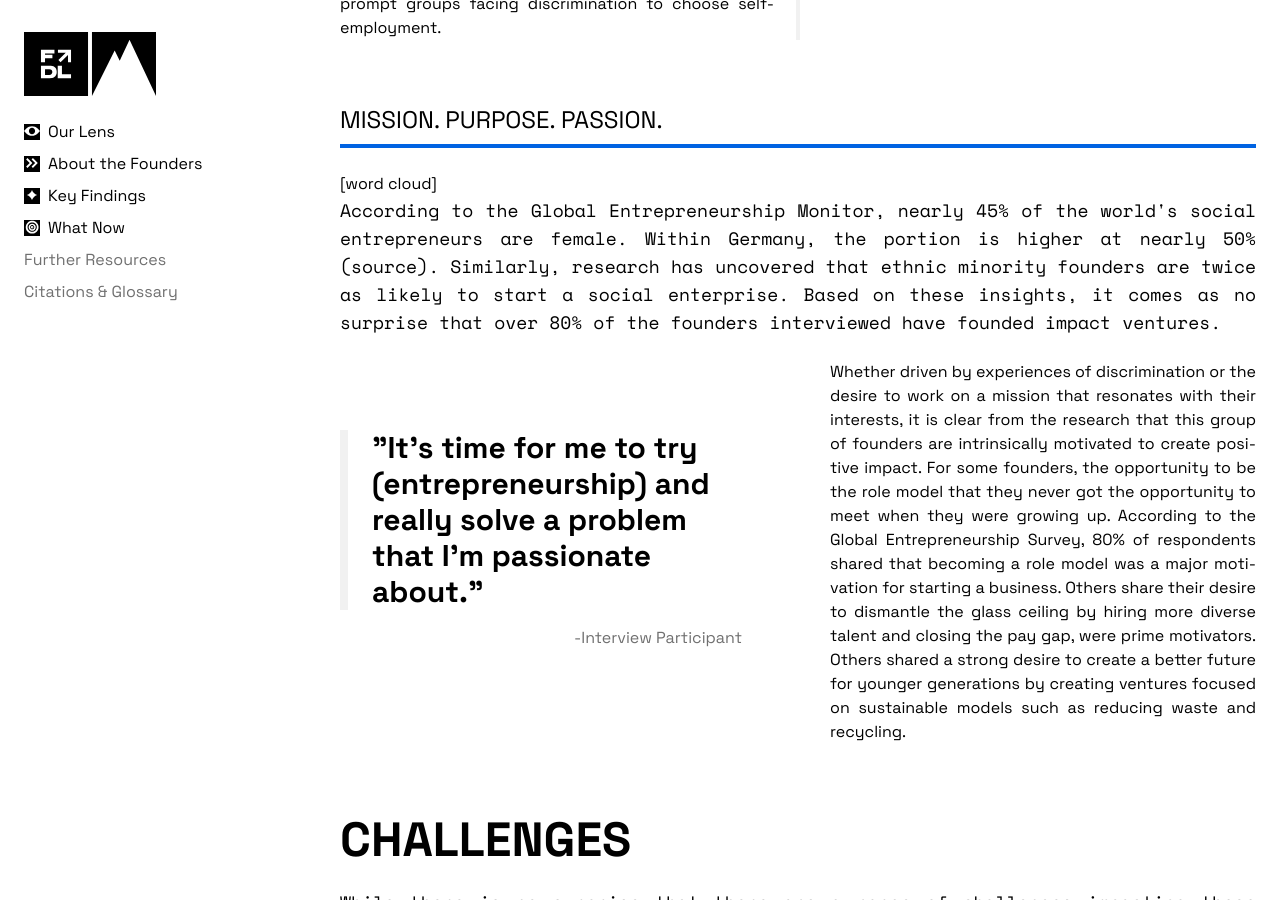
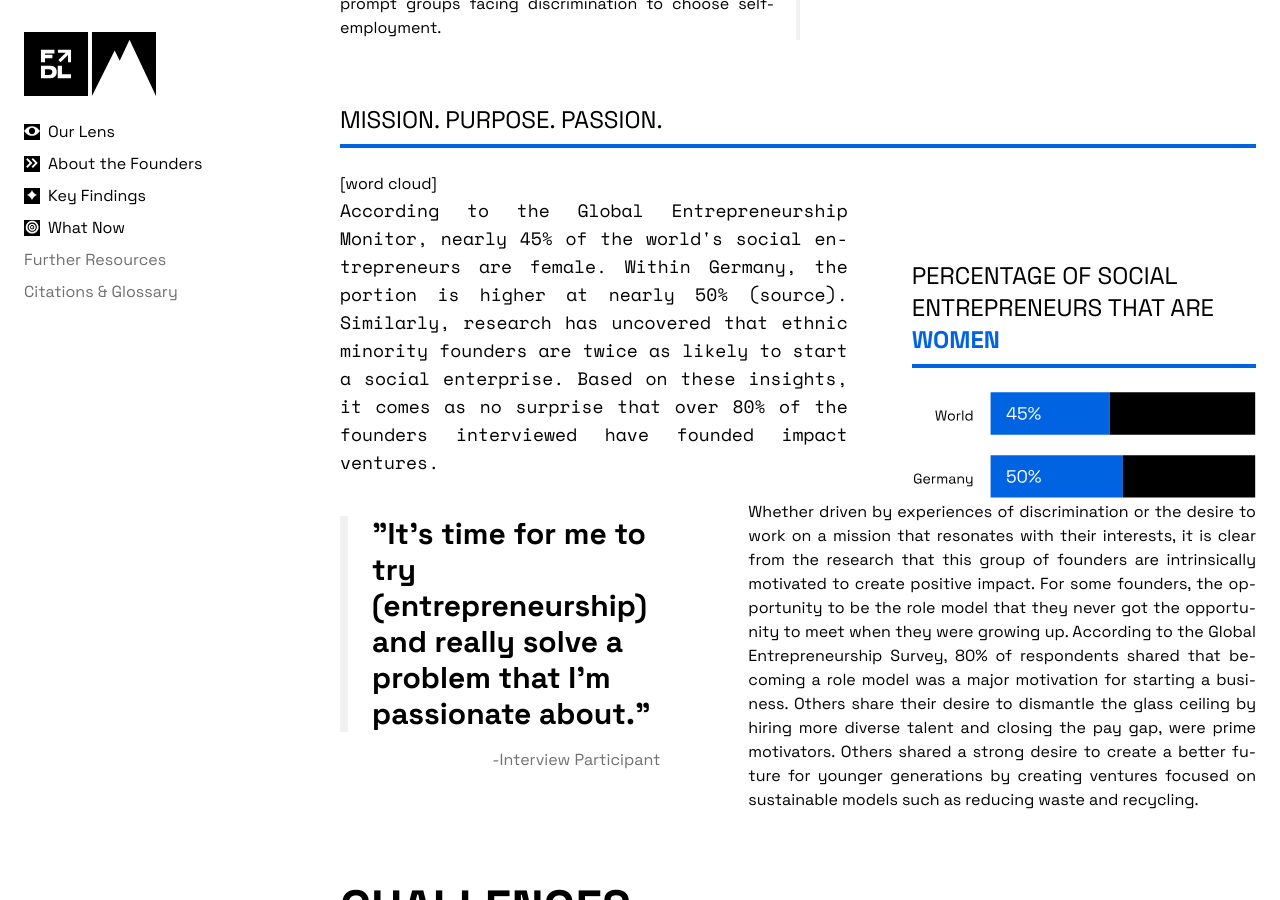
Before and after one commit to Founderland/Report, a Jekyll site: the page built from index.html, in a window 1280 px wide and 900 px high, scrolled down 13833 px. Built offline with Jekyll 4.4.1, drawn with Linux system fonts in a browser that asks for light colours.

Commit message:
data vis

```diff
--- a/_includes/section-3.html
+++ b/_includes/section-3.html
@@ -102,13 +102,22 @@
 
     <h3>Mission. Purpose. Passion.</h3>
     [word cloud]
-    <p class="lead">According to the Global Entrepreneurship Monitor, nearly 45% of the world's social entrepreneurs are female. Within Germany, the portion is higher at nearly 50% (source). Similarly, research has uncovered that ethnic minority founders are twice as likely to start a social enterprise. Based on these insights, it comes as no surprise that over 80% of the founders interviewed have founded impact ventures.</p>
+    <div class="mixed-col">
+        <div class="md:col-span-7">
+            <p class="lead">According to the Global Entrepreneurship Monitor, nearly 45% of the world's social entrepreneurs are female. Within Germany, the portion is higher at nearly 50% (source). Similarly, research has uncovered that ethnic minority founders are twice as likely to start a social enterprise. Based on these insights, it comes as no surprise that over 80% of the founders interviewed have founded impact ventures.</p>
+        </div>
+        <div class="md:col-span-5">
+            <h3>Percentage of social entrepreneurs that are <strong class="text-blue">Women</strong></h3>
+            <img src="assets/images/vis/section-3/percent-of-women-social-entrepreneurs-min.svg" alt="45% of world social entrepreneurs are women. The number raises to 50% in Germany.">
+        </div>
+    </div>
+
     <div class="mixed-col md:place-items-center">
-        <figure class="md:col-span-6">
+        <figure class="md:col-span-5">
             <blockquote>"It's time for me to try (entrepreneurship) and really solve a problem that I'm passionate about."</blockquote>
             <figcaption>-Interview Participant</figcaption>
         </figure>
-        <div class="md:col-span-6">
+        <div class="md:col-span-7">
             <p>Whether driven by experiences of discrimination or the desire to work on a mission that resonates with their interests, it is clear from the research that this group of founders are intrinsically motivated to create positive impact. For some founders, the opportunity to be the role model that they never got the opportunity to meet when they were growing up. According to the Global Entrepreneurship Survey, 80% of respondents shared that becoming a role model was a major motivation for starting a business. Others share their desire to dismantle the glass ceiling by hiring more diverse talent and closing the pay gap, were prime motivators. Others shared a strong desire to create a better future for younger generations by creating ventures focused on sustainable models such as reducing waste and recycling.</p>
         </div>
     </div>
```
